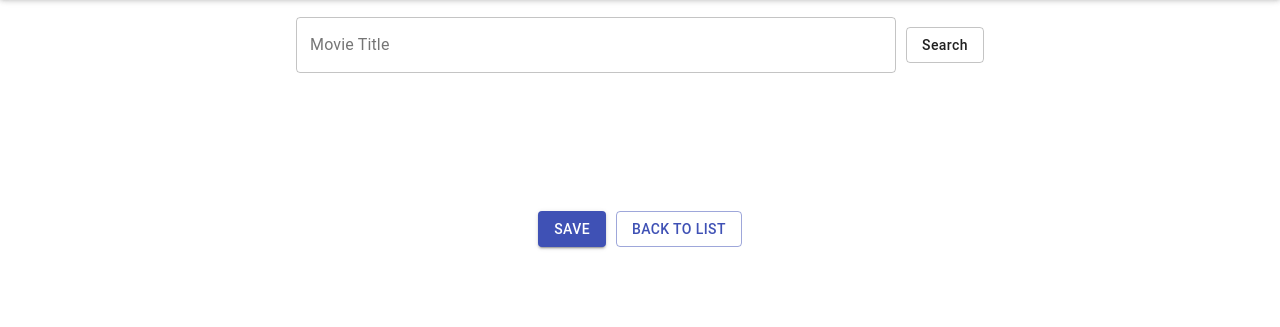
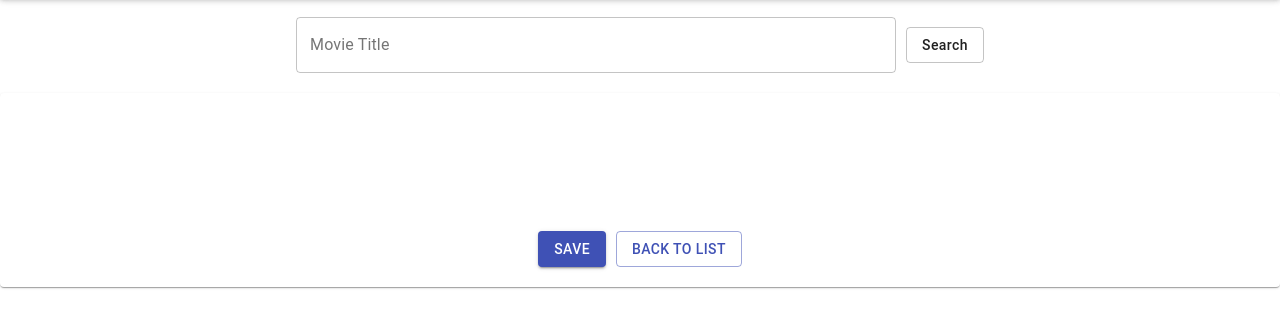
Before and after one commit to xaihang/watchworthy-movies-app, a React app: page /addmovie in a window 1280 px wide. Shown: the part 93-420 px from the top of the page. Built offline with nearby package versions, Linux system fonts and the light colour scheme; a web font is replaced by a local one.

Commit message:
added styles to add movie item

```diff
--- a/src/components/AddMovie/AddMovie.css
+++ b/src/components/AddMovie/AddMovie.css
@@ -2,6 +2,10 @@
   display: flex;
   flex-direction: column;
   align-items: center;
+  padding: 20px;
+  background-color: #fff;
+  box-shadow: 0px 3px 6px rgba(0, 0, 0, 0.16);
+  border-radius: 10px;
 }
 
 .poster-container {
--- a/src/components/AddMovie/AddMovie.jsx
+++ b/src/components/AddMovie/AddMovie.jsx
@@ -1,7 +1,7 @@
 import React from "react";
 import { useDispatch, useSelector } from "react-redux";
 import { useHistory } from "react-router-dom";
-import { Button } from "@material-ui/core";
+import { Button, Paper } from "@material-ui/core";
 import "./AddMovie.css";
 
 export default function AddMovie() {
@@ -23,7 +23,7 @@ export default function AddMovie() {
 
 
   return (
-    <div className="add-movie-container">
+    <Paper className="add-movie-container">
       <div className="poster-container">
         <img src={SearchOmdbApi.Poster} alt={SearchOmdbApi.title} />
       </div>
@@ -33,6 +33,6 @@ export default function AddMovie() {
         <Button variant="contained" color="primary" onClick={() => saveMovie()}>Save</Button>
         <Button variant="outlined" color="primary" onClick={() => history.push("/")}>Back to List</Button>
       </div>
-    </div>
+    </Paper>
   );
 }
--- a/src/components/MovieItem/MovieItem.jsx
+++ b/src/components/MovieItem/MovieItem.jsx
@@ -1,9 +1,7 @@
 import React from 'react';
-import { useDispatch } from 'react-redux';
 import { useHistory } from 'react-router-dom';
 
 export default function MovieItem({ movie }) {
-    const dispatch = useDispatch();
     const history = useHistory();
 
     const setMovie = (movie) => {
```
Lines whose indentation alone changed are shown as unchanged.
